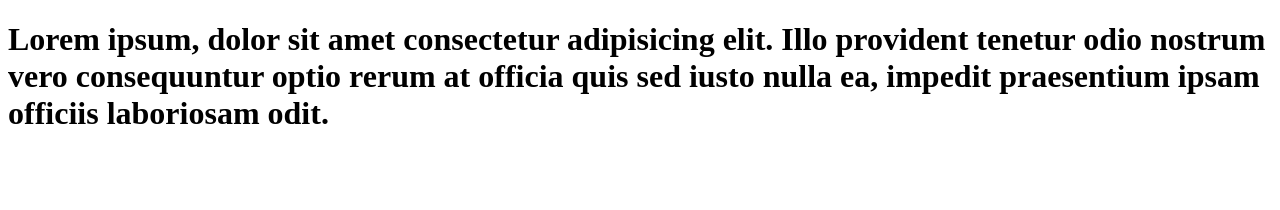
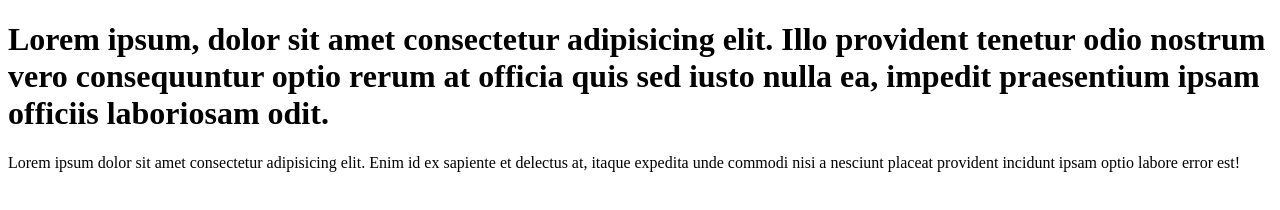
Before and after one commit to nabherath/learn-git, a plain HTML site: page index.html in a window 1280 px wide. Drawn offline with Linux system fonts and the light colour scheme.

Commit message:
add paragaraph

```diff
--- a/index.html
+++ b/index.html
@@ -7,5 +7,6 @@
 </head>
 <body>
     <h1>Lorem ipsum, dolor sit amet consectetur adipisicing elit. Illo provident tenetur odio nostrum vero consequuntur optio rerum at officia quis sed iusto nulla ea, impedit praesentium ipsam officiis laboriosam odit.</h1>
+    <p>Lorem ipsum dolor sit amet consectetur adipisicing elit. Enim id ex sapiente et delectus at, itaque expedita unde commodi nisi a nesciunt placeat provident incidunt ipsam optio labore error est!</p>
 </body>
 </html>
```
